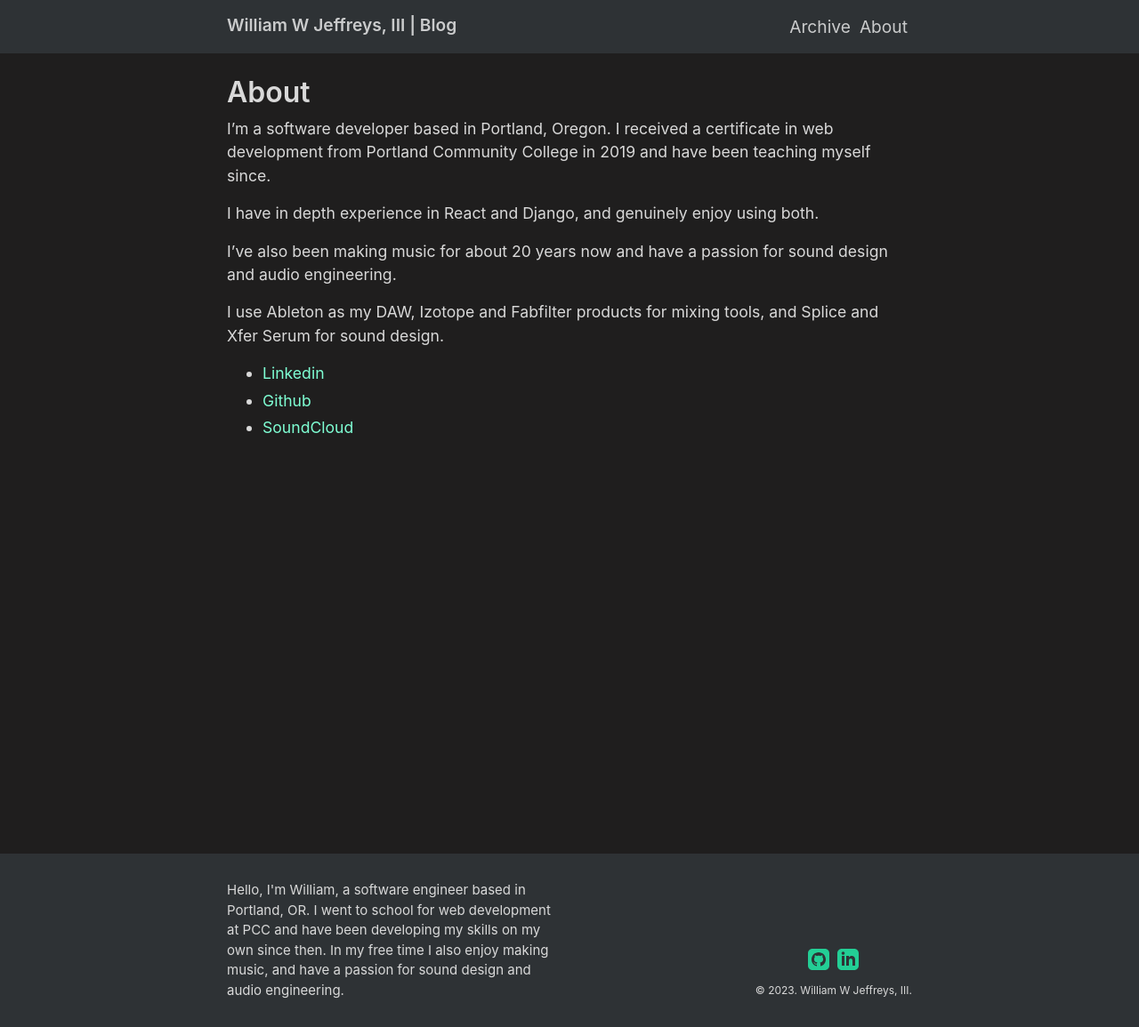
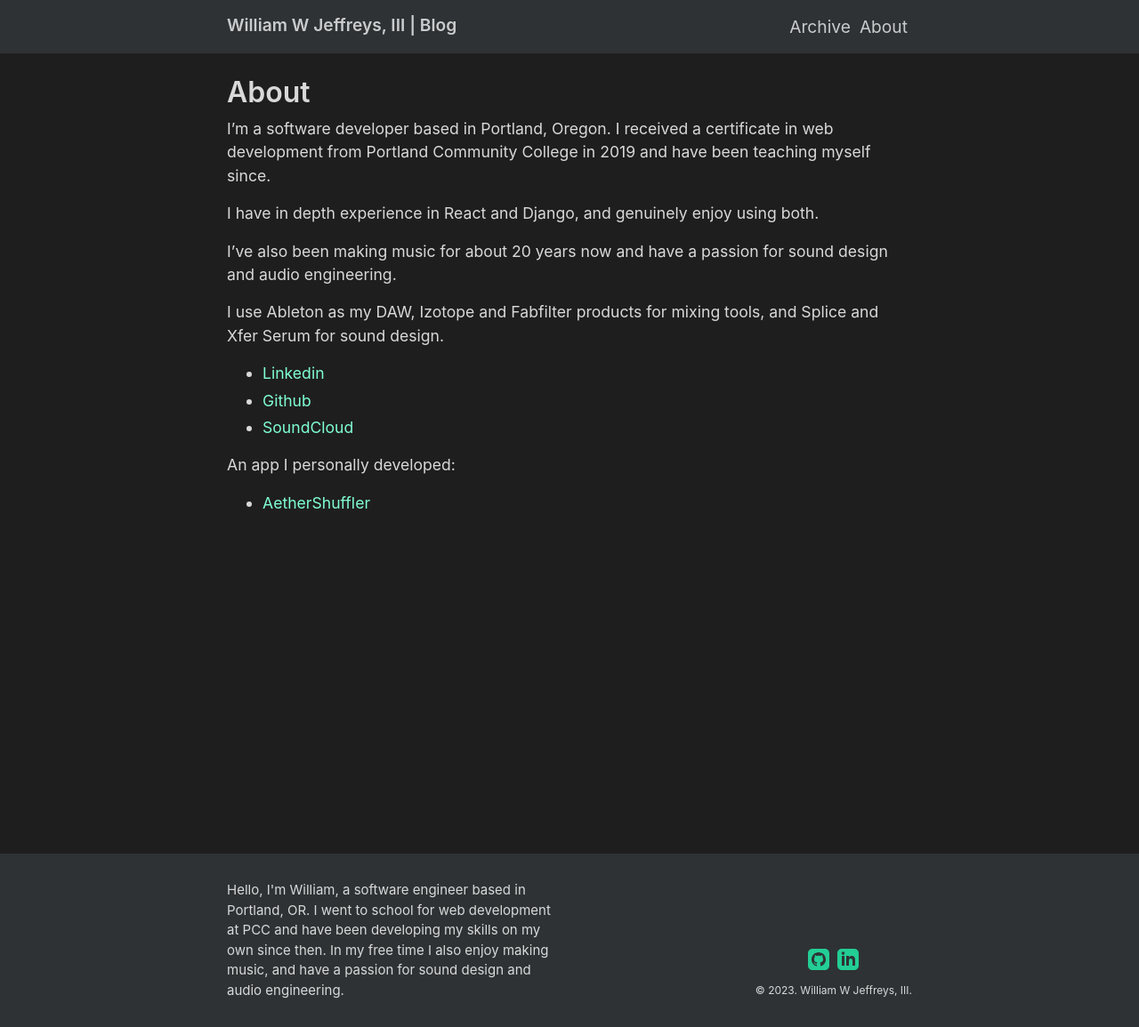
Before and after one commit to wjeffreys96/wjeffreys96.github.io, a Jekyll site: the page built from about.md, in a window 1280 px wide. Shown: the whole page at 89% size. Built offline with Jekyll 4.4.1, drawn with Linux system fonts in a browser that asks for light colours.

Commit message:
added link to aethershuffler

```diff
--- a/about.md
+++ b/about.md
@@ -14,3 +14,7 @@ I use Ableton as my DAW, Izotope and Fabfilter products for mixing tools, and Sp
 - [Linkedin](https://www.linkedin.com/in/william-jeffreys-3678a126a/)
 - [Github](https://github.com/wjeffreys96)
 - [SoundCloud](https://soundcloud.com/yamsiz)
+
+An app I personally developed:
+
+- [AetherShuffler](https://aether-shuffler.vercel.app/)
```
